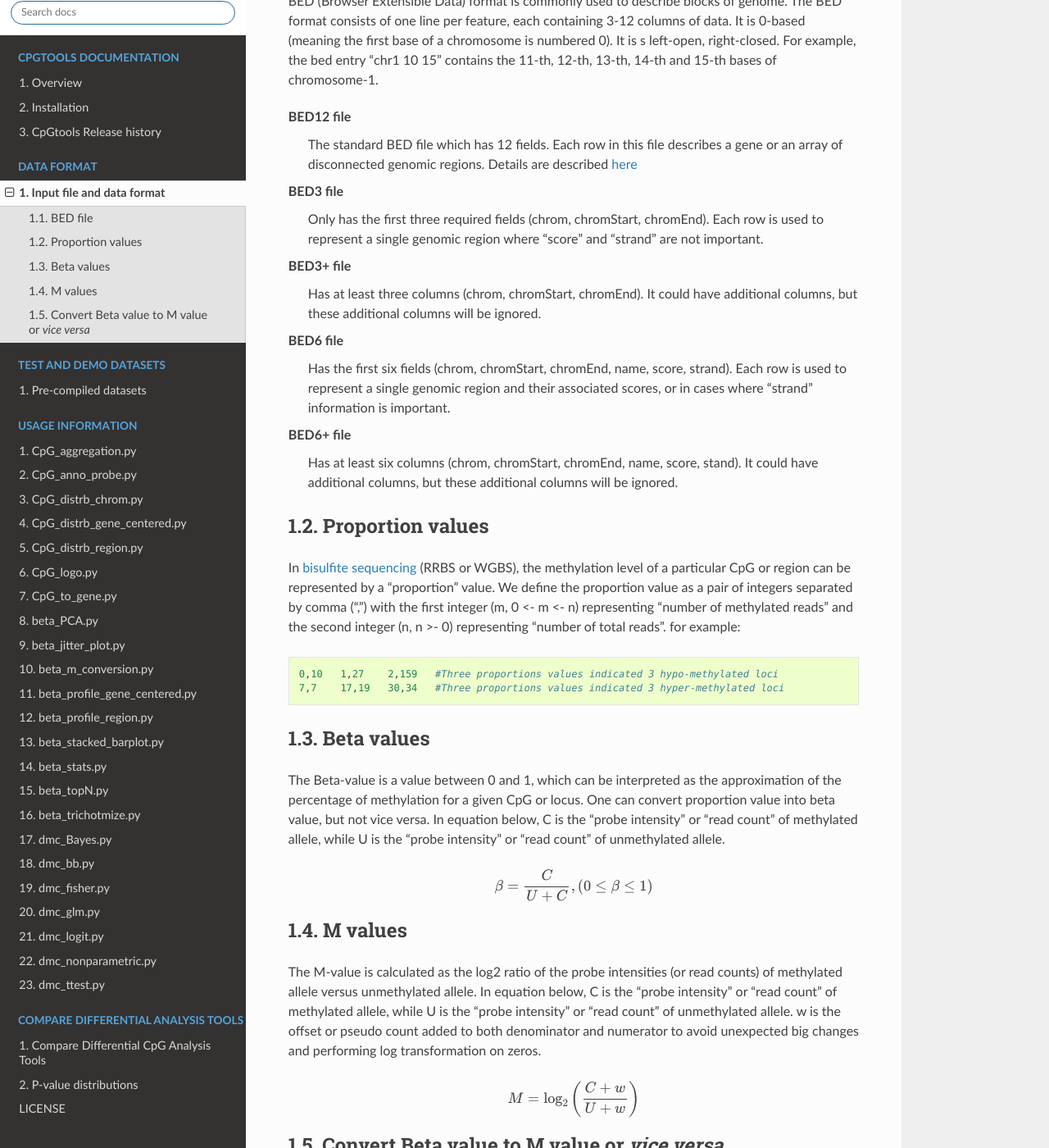
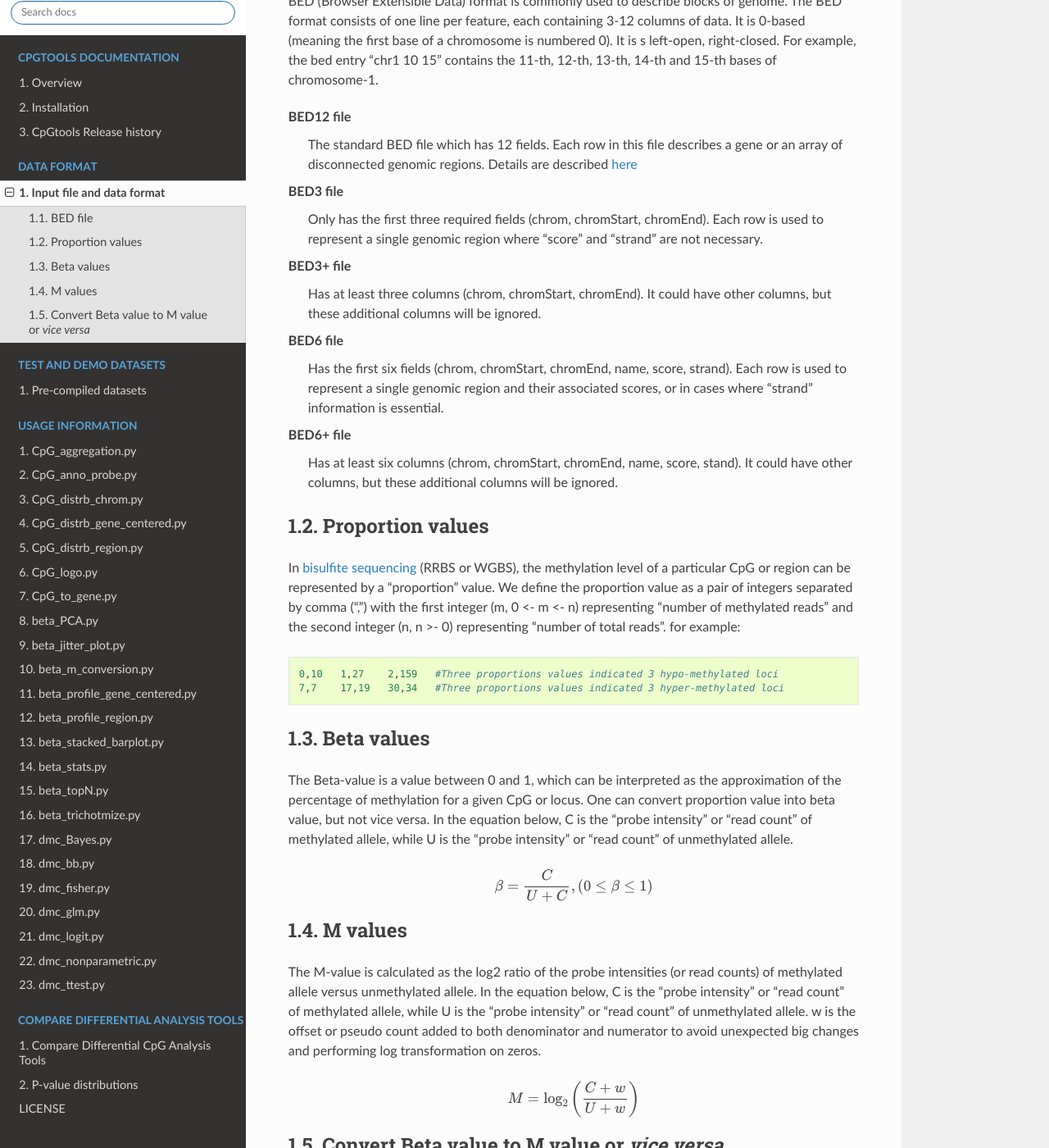
Before and after one commit to liguowang/cpgtools, a Sphinx documentation site: the page built from docs/source/input_format.rst, in a window 1280 px wide and 1400 px high, scrolled down 226 px. Shown: the whole window at 82% size. Built offline with Sphinx 7.4.7 and the Read the Docs theme 2.0.0, drawn with Linux system fonts in a browser that asks for light colours.

Commit message:
Update input_format.rst
fix typos

```diff
--- a/docs/source/input_format.rst
+++ b/docs/source/input_format.rst
@@ -17,17 +17,17 @@ BED12 file
 	gene or an array of disconnected genomic regions. Details are described `here <https://genome.ucsc.edu/FAQ/FAQformat.html#format1>`_
 BED3 file
 	Only has the first three required fields (chrom, chromStart, chromEnd). Each row is
-	used to represent a single genomic region where "score" and "strand" are not important.
+	used to represent a single genomic region where "score" and "strand" are not necessary.
 BED3+ file
-	Has at least three columns (chrom, chromStart, chromEnd). It could have additional
+	Has at least three columns (chrom, chromStart, chromEnd). It could have other
 	columns, but these additional columns will be ignored.
 BED6 file
 	Has the first six fields (chrom, chromStart, chromEnd, name, score, strand). Each row
 	is used to represent a single genomic region and their associated scores, or in cases
-	where "strand" information is important.
+	where "strand" information is essential.
 BED6+ file
 	Has at least six columns (chrom, chromStart, chromEnd, name, score, stand). It could
-	have additional columns, but these additional columns will be ignored.
+	have other columns, but these additional columns will be ignored.
 
 Proportion values
 -----------------
@@ -46,7 +46,7 @@ Beta values
 ------------
 The Beta-value is a value between 0 and 1, which can be interpreted as the approximation
 of the percentage of methylation for a given CpG or locus. One can convert proportion
-value into beta value, but not vice versa. In equation below, C is the "probe intensity"
+value into beta value, but not vice versa. In the equation below, C is the "probe intensity"
 or "read count" of methylated allele, while U is the "probe intensity" or "read count" of
 unmethylated allele.
 
@@ -57,7 +57,7 @@ unmethylated allele.
 M values
 --------
 The M-value is calculated as the log2 ratio of the probe intensities (or read counts) of
-methylated allele versus unmethylated allele. In equation below, C is the "probe
+methylated allele versus unmethylated allele. In the equation below, C is the "probe
 intensity" or "read count" of methylated allele, while U is the "probe intensity" or
 "read count" of unmethylated allele. w is the offset or pseudo count added to both
 denominator and numerator to avoid unexpected big changes and performing log
```
